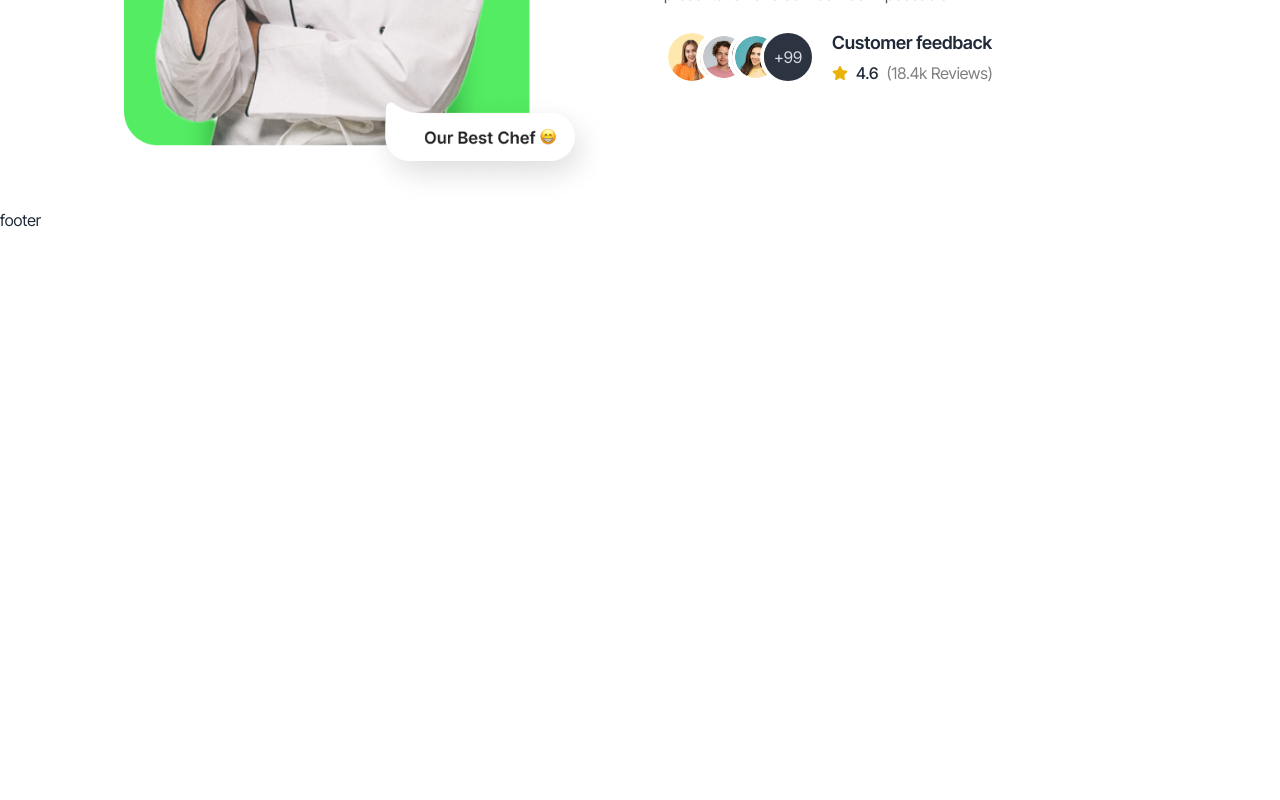
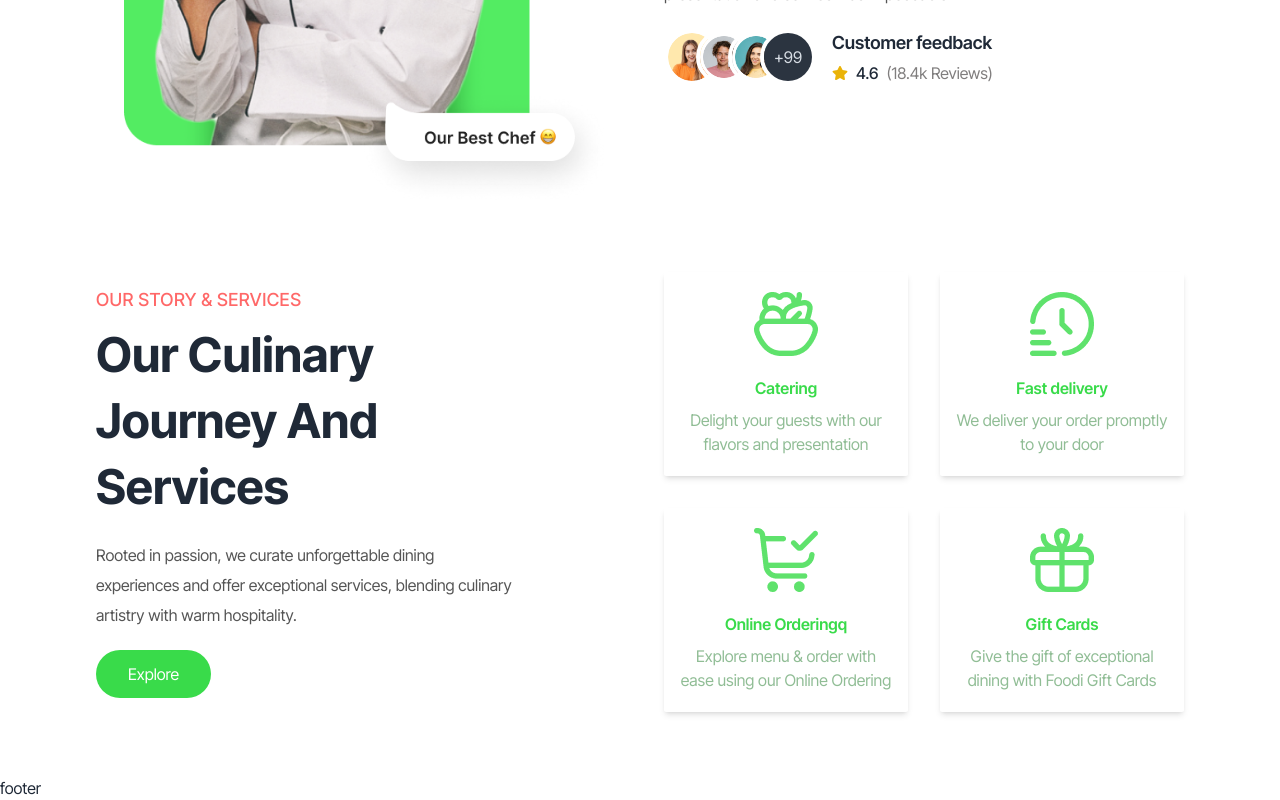
Before and after one commit to Tahsan35/foodi-client, a React (Vite) app: page / in a window 1280 px wide. Shown: the part 2868-3668 px from the top of the page. Before the commit the page ends 3100 px from the top, so only its background shows below. Built offline with nearby package versions, Linux system fonts and the light colour scheme.

Commit message:
added service section

```diff
--- a/src/pages/home/Home.jsx
+++ b/src/pages/home/Home.jsx
@@ -1,5 +1,6 @@
 import Banner from "../../components/Banner";
 import Categories from "./Categories";
+import OurServices from "./OurServices";
 import SpecialDishes from "./SpecialDishes";
 import Testimonials from "./Testimonials";
 
@@ -10,6 +11,7 @@
       <Categories />
       <SpecialDishes />
       <Testimonials />
+      <OurServices />
     </div>
   );
 };
--- /dev/null
+++ b/src/pages/home/OurServices.jsx
@@ -0,0 +1,68 @@
+const serviceLists = [
+  {
+    id: 1,
+    title: "Catering",
+    des: "Delight your guests with our flavors and  presentation",
+    image: "/images/home/services/icon1.png",
+  },
+  {
+    id: 2,
+    title: "Fast delivery",
+    des: "We deliver your order promptly to your door",
+    image: "/images/home/services/icon2.png",
+  },
+  {
+    id: 3,
+    title: "Online Orderingq  ",
+    des: "Explore menu & order with ease using our Online Ordering",
+    image: "/images/home/services/icon3.png",
+  },
+  {
+    id: 4,
+    title: "Gift Cards",
+    des: "Give the gift of exceptional dining with Foodi Gift Cards",
+    image: "/images/home/services/icon4.png",
+  },
+];
+
+const OurServices = () => {
+  return (
+    <div className="section-container my-16">
+      <div className="flex flex-col md:flex-row items-center justify-between gap-12">
+        {/* text */}
+        <div className="md:w-1/2">
+          <div className="text-left md:w-4/5">
+            <p className="sub-title">Our Story & Services</p>
+            <h2 className="title">Our Culinary Journey And Services</h2>
+            <p className="my-5 text-secondary leading-[30px]">
+              Rooted in passion, we curate unforgettable dining experiences and
+              offer exceptional services, blending culinary artistry with warm
+              hospitality.
+            </p>
+
+            <button className="bg-green text-white px-8 py-3 rounded-full">
+              Explore
+            </button>
+          </div>
+        </div>
+        {/* images */}
+        <div className="md:w-1/2">
+          <div className="grid sm:grid-cols-2 grid-cols-1 gap-8 items-center">
+            {serviceLists.map((service) => (
+              <div
+                key={service.id}
+                className="shadow-md rounded-sm py-5 px-4 text-center space-y-2 text-green cursor-pointer hover:border-indigo-600 transition-all duration-300 hover:border"
+              >
+                <img src={service.image} alt="" className="mx-auto" />
+                <h5 className="pt-3 font-semibold">{service.title}</h5>
+                <p className="text-[#90BD95]">{service.des}</p>
+              </div>
+            ))}
+          </div>
+        </div>
+      </div>
+    </div>
+  );
+};
+
+export default OurServices;
```
